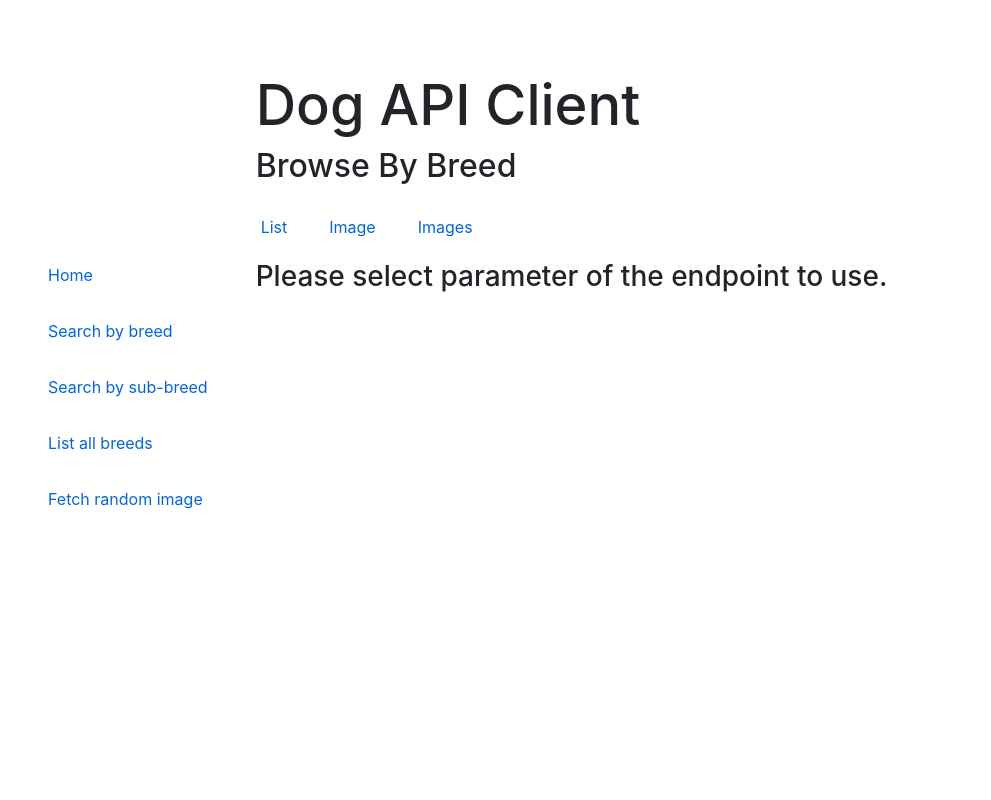
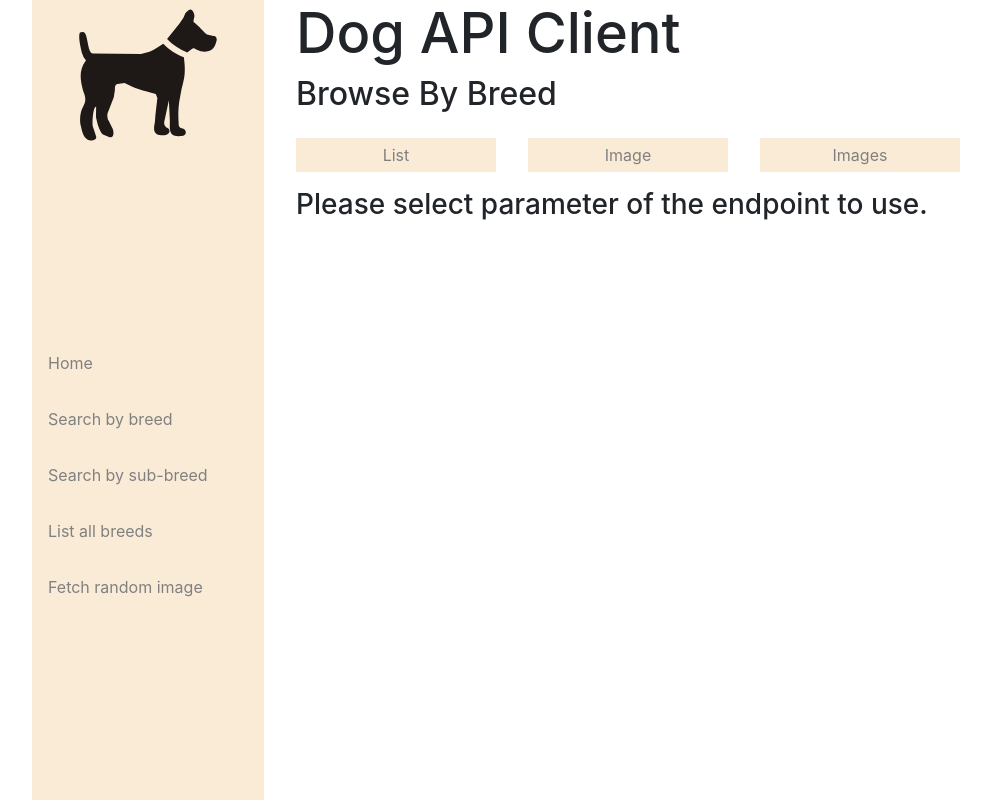
Before and after one commit to Aemilivs/Dog-API-UI, a React (Create React App) app: page /by-breed in a window 1280 px wide. Shown: the whole page, without its empty margins (0-991 px from the left). Built offline with nearby package versions, Linux system fonts and the light colour scheme.

Commit message:
Added initial functionality.

```diff
--- a/package.json
+++ b/package.json
@@ -3,6 +3,7 @@
   "version": "0.1.0",
   "private": true,
   "dependencies": {
+    "axios": "^0.21.1",
     "bootstrap": "^4.1.3",
     "jquery": "^3.4.1",
     "merge": "^1.2.1",
--- a/src/App.js
+++ b/src/App.js
@@ -6,8 +6,6 @@ import { ByBreed } from "./components/endpoints/ByBreed";
 import { BySubBreed } from "./components/endpoints/BySubBreed";
 import { ListAllBreeds } from "./components/endpoints/ListAllBreeds";
 import { RandomImage } from "./components/endpoints/RandomImage";
-
-import './custom.css'
 
 export default class App extends Component {
   static displayName = App.name;
--- a/src/components/Layout.css
+++ b/src/components/Layout.css
@@ -1,22 +1,82 @@
+:root {
+    --scrollbar-color-main: rgba(00, 00, 00, .3);
+    --scrollbar-color-secondary: rgba(ff, ff, ff .99);
+}
+
 body {
     height: 100%;
+    /* Firefox */
+    scrollbar-width: thin;
+    scrollbar-color: var(--scrollbar-color-main) var(--scrollbar-color-secondary);
 }
+
+/* The rest of browsers */
+.response-container::-webkit-scrollbar {
+    width: 12px;
+  }
+
+.response-container::-webkit-scrollbar-track {
+    background: var(--scrollbar-color-secondary);
+  }
+
+.response-container::-webkit-scrollbar-thumb {
+    background-color: var(--scrollbar-color-main);
+    border-radius: 20px;
+    border: 3px solid var(--scrollbar-color-secondary);
+  }
 
 .layout {
     display: flex;
-    flex-direction: row;
-    flex-wrap: wrap;
-    margin: 2em;
+    justify-content: center;
+    height: 100vh;
+}
+
+.bar {
+    display: flex;
+    flex-direction: column;
+    height: 100%;
     align-items: center;
-    height: calc(90vh - 10px);
+    justify-content: center;
+
+    background-color: antiquewhite;
+    margin-left: 2em;
+}
+
+.endpoints {
+    display: flex;
+    flex-direction: column;
+    height: 100%;
+    align-items: center;
+    justify-content: center;
+}
+
+.endpoints a {
+    margin: 1em;
+    color: gray;
+    width: 200px;
+}
+
+.endpoints a:hover {
+    color: darkgray;
+    background-color: bisque;
+    text-decoration: none;
+}
+
+.endpoints a:focus {
+    outline: none;
+}
+
+.endpoints a:active {
+    color: black;
 }
 
 .endpoint {
     display: grid;
-    grid-template-rows: min-content min-content auto;
+    grid-template-rows: max-content max-content auto;
     grid-column-gap: 2em;
     height: calc(80vh - 10px);
     margin-left: 2em;
+    width: 90%;
 }
 
 .endpoint h1 {
@@ -28,15 +88,6 @@ body {
     row-gap: 1em;
 }
 
-.endpoints {
-    display: flex;
-    flex-direction: column;
-}
-
-.endpoints a {
-    margin: 1em;
-}
-
 .parameters {
     display: flex;
     grid-column-start: 1;
@@ -45,12 +96,60 @@ body {
 }
 
 .parameters a {
+    color: gray;
+    background-color: antiquewhite;
+    width: 200px;
     padding: 5px;
+    text-align: center;
+}
+
+.parameters a:hover {
+    color: darkgray;
+    background-color: bisque;
+    text-decoration: none;
+}
+
+.parameters a:focus {
+    outline: none;
 }
 
 .client {
     grid-column-start: 1;
     grid-row-start: 3;
+    display: flex;
+    flex-direction: column;
+    height: 70vh;
+
+}
+
+.client button {
+    width: max-content;
+}
+
+.response-container {
+    /* layout */
+    display: flex;
+    flex-direction: row;
+    flex-wrap: wrap;
+    width: 90%;
+    overflow-y: scroll;
+    justify-content: center;
+
+    /* cosmetic */
+    margin-top: 2em;
+    padding: 1em;
+    background-color: white;
+    border-radius: 20px;
+    box-shadow: 0 2px 4px rgba(0, 0, 0, .3);
+}
+
+
+.response-container div {
+    width: 8em;
+}
+
+.response-container img {
+    width: 20vh
 }
 
 @media (max-width: 600px) {
@@ -58,14 +157,31 @@ body {
         font-size: small;
     }
 
-    .endpoints {
+    .layout {
+        flex-wrap: wrap;
+        width: 100%;
+    }
+
+    .bar {
+        width: 100%;
         display: flex;
         flex-direction: row;
         flex-wrap: wrap;
         margin-bottom: 1em;
+        margin-left: unset;
+        height: min-content;
     }
 
-    .endpoints a {
+    .bar img {
+        justify-self: left;
+    }
+
+    .endpoints {
+        margin: unset;
+        height: min-content;
+    }
+
+    .bar a {
         padding: 5px;
         margin: 0;
         min-width: 50%;
@@ -74,4 +190,10 @@ body {
     .endpoint {
         margin-left: 0%;
     }
+
+    .response-container {
+        height: 400px;
+        overflow-y: auto;
+    }
+
 }
--- a/src/components/NavigationMenu.js
+++ b/src/components/NavigationMenu.js
@@ -1,5 +1,6 @@
 import React, { Component } from 'react';
 import { NavLink } from 'react-router-dom';
+import DogLogo from '../svgs/Dog.svg';
 
 export class NavigationMenu extends Component {
   static displayName = NavigationMenu.name;
@@ -21,6 +22,8 @@ export class NavigationMenu extends Component {
 
   render() {
     return (
+      <div class="bar">
+        <img src={DogLogo} alt="Dog Logo" width="150" />
         <div class="endpoints">
           <NavLink to="/">Home</NavLink>
           <NavLink to="/by-breed">Search by breed</NavLink>
@@ -28,6 +31,7 @@ export class NavigationMenu extends Component {
           <NavLink to="/list-all-breeds">List all breeds</NavLink>
           <NavLink to="/random">Fetch random image</NavLink>
         </div>
+      </div>
     );
   }
 }
--- a/src/components/endpoints/ListAllBreeds.js
+++ b/src/components/endpoints/ListAllBreeds.js
@@ -1,18 +1,42 @@
 import React, { Component } from 'react';
-import DogLogo from '../../svgs/Dog.svg';
+import axios from 'axios';
 
 export class ListAllBreeds extends Component {
   static displayName = ListAllBreeds.name;
+
+  constructor(props) {
+    super(props);
+    this.state = { breeds: null };
+  }
 
   render() {
     return (
       <div class="endpoint-container">
         <h2>List all breeds</h2>
+        <p>This endpoint is located at <a href="https://dog.ceo/api/breeds/list/all">https://dog.ceo/api/breeds/list/all</a></p>
         <div class="client">
-          <p>This page is a test of router properties.</p>
-          <img src={DogLogo} alt="Dog Logo" />
+          <button onClick={this.onClick}>Retrieve list of breeds</button>
+          {this.state.breeds !== null &&
+            <div class="response-container">
+              {this.state.breeds?.map((it, index) => <div key={index}>{it}</div>)}
+            </div>
+          }
         </div>
       </div>
     );
   }
+
+  onClick = async () => {
+    let response = await axios.get("https://dog.ceo/api/breeds/list/all");
+
+    if (response.status !== 200)
+      return;
+
+    let payload = response.data.message;
+    let breeds = Object.keys(payload);
+    this.setState({
+      breeds: breeds
+    }
+    );
+  };
 }
--- a/src/components/endpoints/clients/random-image/MultipleImages.js
+++ b/src/components/endpoints/clients/random-image/MultipleImages.js
@@ -1,13 +1,65 @@
 import React, { Component } from 'react';
+import axios from 'axios';
+import { isNumericLiteral } from 'typescript';
 
 export class MultipleImages extends Component {
     static displayName = MultipleImages.name;
 
+    constructor(props) {
+        super(props);
+        this.state = {
+            images: null,
+            amount: NaN,
+            isLoading: false,
+            url: "https://dog.ceo/api/breeds/image/random"
+        };
+      }
+
     render() {
         return (
-            <div>
-                <p>Fetch multiple images.</p>
+            <div class="endpoint-container">
+                <h2>Fetch multiple random images</h2>
+                <p>This endpoint is located at <a href={this.state.url + '/3'}>{this.state.url}/$imagesAmount</a></p>
+                <div class="client">
+                    <form onSubmit={this.onSubmit}>
+                        <label for="amount">Amount of random pictures</label>
+                        <input name="amount" type="number" onInput={this.onInput}/>
+                        <button>Fetch random images</button>
+                    </form>
+                    {this.state.images !== null &&
+                        <div class="response-container">
+                            {this.state.images.map((it, index) => <img key={index} src={it} alt="A dog" />)}
+                        </div>
+                    }
+                </div>
             </div>
         );
     }
+
+    onInput = it => {
+        let value = it.target.value;
+
+        if(isNaN(value))
+            return;
+
+        if(value < 0 || value > 10)
+            return;
+
+        this.setState({ amount: value });
+    }
+
+    onSubmit = async it => {
+        it.preventDefault();
+        let amount = this.state.amount;
+        let response = await axios.get(`${this.state.url}\\${amount}`);
+
+        if (response.status !== 200)
+          return;
+
+        let payload = response.data.message;
+        this.setState({
+            images: payload
+        }
+        );
+      };
 }
--- a/src/components/endpoints/clients/random-image/SingleImage.js
+++ b/src/components/endpoints/clients/random-image/SingleImage.js
@@ -1,13 +1,51 @@
 import React, { Component } from 'react';
+import axios from 'axios';
 
 export class SingleImage extends Component {
     static displayName = SingleImage.name;
 
+    constructor(props) {
+        super(props);
+        this.state = {
+            image: null,
+            isLoading: false,
+            url: "https://dog.ceo/api/breeds/image/random"
+        };
+      }
+
     render() {
         return (
-            <div>
-                <p>Fetch a single image.</p>
+            <div class="endpoint-container">
+                <h2>Fetch a single random image</h2>
+                <p>This endpoint is located at <a href={this.state.url}>{this.state.url}</a></p>
+                <div class="client">
+                    <button onClick={this.onClick}>Fetch random image</button>
+                    {this.state.image !== null &&
+                        <div class="response-container">
+                            <img src={this.state.image} alt="A dog" />
+                        </div>
+                    }
+                </div>
             </div>
         );
     }
+
+    onClick = async () => {
+        if(this.state.isLoading)
+            return;
+
+        this.state.isLoading = true;
+        let response = await axios.get(this.state.url);
+        this.state.isLoading = false;
+
+        if (response.status !== 200)
+          return;
+
+        let payload = response.data.message;
+
+        this.setState({
+            image: payload
+        }
+        );
+      };
 }
--- a/src/custom.css
+++ /dev/null
@@ -1,3 +0,0 @@
-a {
-  color: #0366d6;
-}
```
Also changed, not shown: public/index.html (+1 -21 lines), 1 other file (tests, documents, lock files or other folders). Lines whose indentation alone changed are shown as unchanged.
